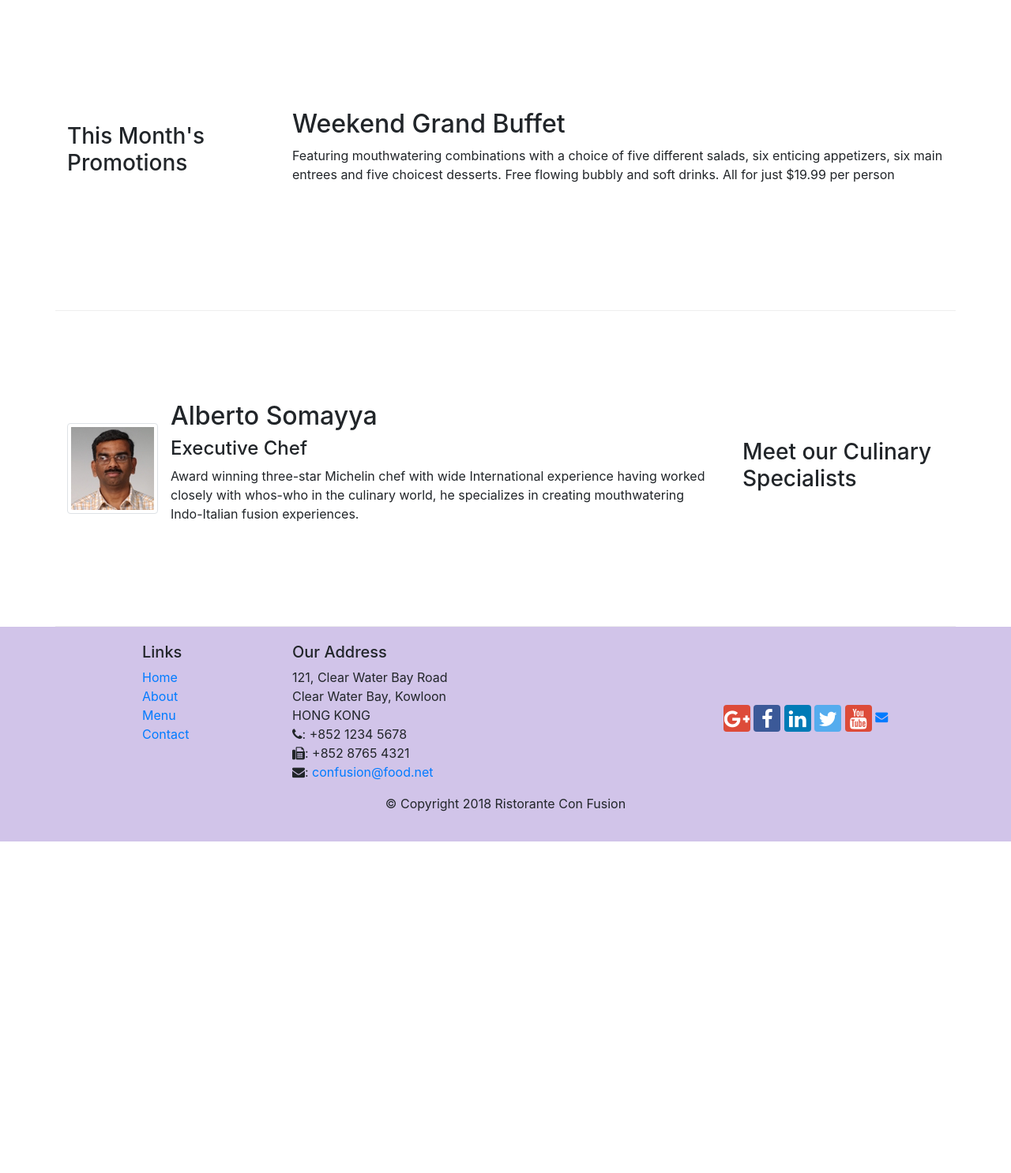
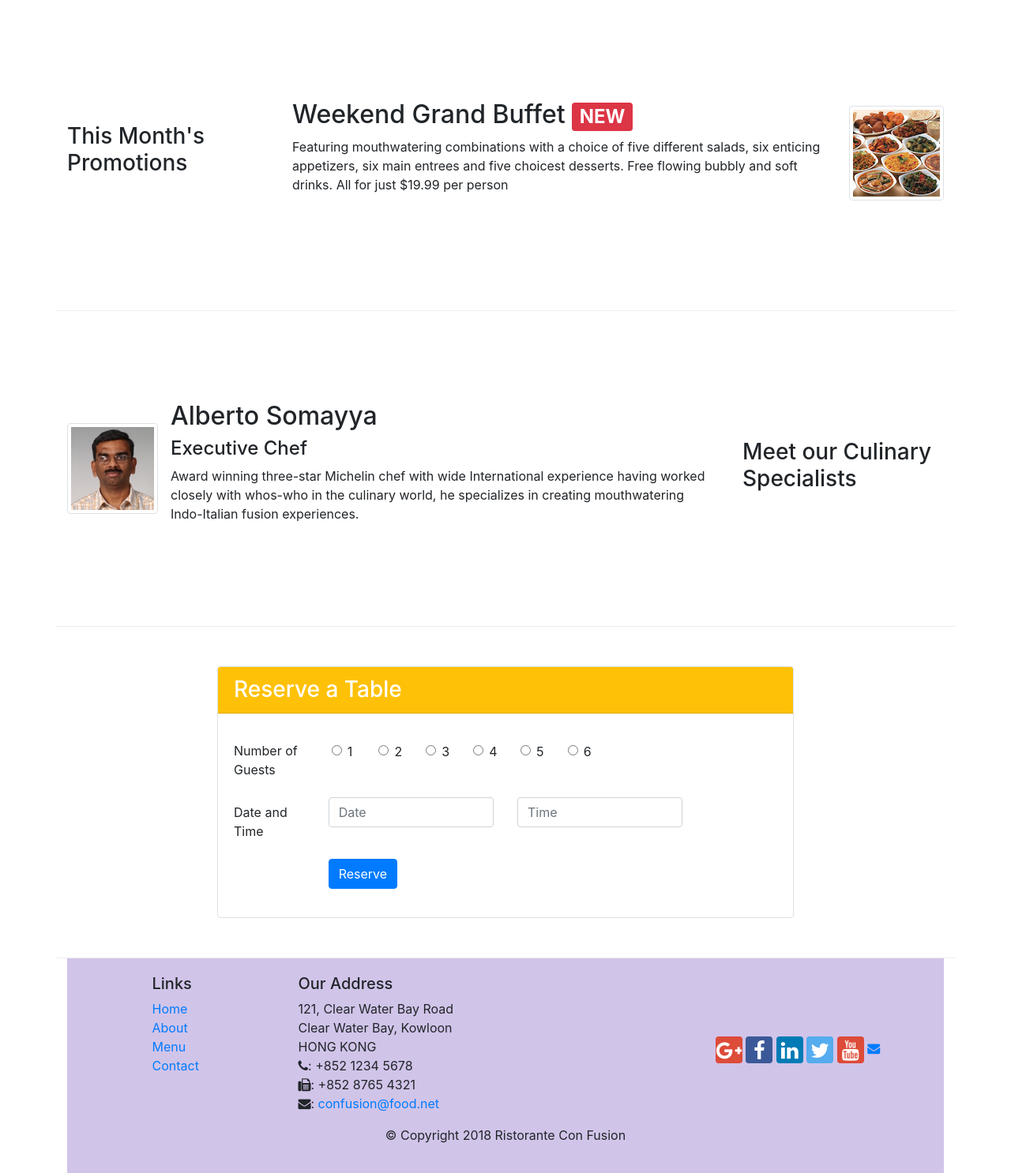
Before and after one commit to 17ucs062/Confusion, a website: page index.html in a window 1280 px wide. Shown: the part 760-2246 px from the top of the page at 79% size. Before the commit the page ends 1826 px from the top, so only its background shows below. Drawn offline with nearby package versions, Linux system fonts and the light colour scheme.

Commit message:
Tabs Week3

```diff
--- a/CSS/styles.css
+++ b/CSS/styles.css
@@ -37,3 +37,10 @@ body{
 .navbar-dark{
 	background-color: #512DA8;
 }
+
+.tab-content{
+	border-left: 1px solid #ddd;
+	border-right: 1px solid #ddd;
+	border-bottom: 1px solid #ddd;
+	padding: 10px;
+}
--- a/index.html
+++ b/index.html
@@ -40,8 +40,11 @@
                     <h1>Ristorante con Fusion</h1>
                     <p>We take inspiration from the World's best cuisines, and create a unique fusion experience. Our lipsmacking creations will tickle your culinary senses!</p>
                 </div>
-                <div class="col-12 col-sm-6">
+                <div class="col-12 col-sm-3">
                     <img src="images/img/logo.png" class="img-fluid">
+                </div>
+                <div class="col-12 col-sm-3 mt-5">
+                    <a href="#reserve" class="btn btn-block btn-sm btn-warning">Reserve Table</a>
                 </div>
             </div>
         </div>
@@ -58,7 +61,7 @@
                     <div class="media-body">
                         <h2 class="mt-0x">Uthappizza <span class="badge badge-danger"> Hot</span>
                         <span class="badge badge--pill badge-secondary">$4.99</span></h2>
-                        <p class="d-none d-sm-block">A unique combination of Indian Uthappam (pancake) and Italian pizza, topped with Cerignola olives, ripe vine cherry tomatoes, Vidalia onion, Guntur chillies and       Buffalo Paneer.</p>
+                        <p class="d-none d-sm-block d-none d-sm-block">A unique combination of Indian Uthappam (pancake) and Italian pizza, topped with Cerignola olives, ripe vine cherry tomatoes, Vidalia onion, Guntur chillies and Buffalo Paneer.</p>
                     </div>
                 </div>
             </div>
@@ -69,9 +72,14 @@
             <div class="col-12 col-sm-4 col-md-3">
                 <h3>This Month's Promotions</h3>
             </div>
-            <div class="col col-sm col-md">
-                <h2>Weekend Grand Buffet</h2>
-                <p>Featuring mouthwatering combinations with a choice of five different salads, six enticing appetizers, six main entrees and five choicest desserts. Free flowing bubbly and soft drinks. All for just $19.99 per person </p>
+            <div class="col-12 col-sm col-md">
+                <div class="media">
+                    <div class="media-body">
+                        <h2 class="mt-0x">Weekend Grand Buffet <span class="badge badge-danger"> NEW</span></h2>
+                        <p class="d-none d-sm-block">Featuring mouthwatering combinations with a choice of five different salads, six enticing appetizers, six main entrees and five choicest desserts. Free flowing bubbly and soft drinks. All for just $19.99 per person </p>
+                    </div>
+                    <img class="d-flex ml-3 img-thumbnail align-self-center media-right" src="images/img/buffet.png" alt="Buffet">
+                </div>
             </div>
         </div>
 
@@ -84,7 +92,55 @@
                 <div class="media-body">
                     <h2>Alberto Somayya</h2>
                     <h4>Executive Chef</h4>
-                    <p>Award winning three-star Michelin chef with wide International experience having worked closely with whos-who in the culinary world, he specializes in creating mouthwatering Indo-Italian fusion experiences. </p>
+                    <p class="d-none d-sm-block">Award winning three-star Michelin chef with wide International experience having worked closely with whos-who in the culinary world, he specializes in creating mouthwatering Indo-Italian fusion experiences. </p>
+                </div>
+            </div>
+        </div>
+
+        <div class="row row-content" id="reserve">
+            <div class="col-12 col-sm-8 offset-md-2">
+                <div class="card border">
+                    <h3 class="card-header bg-warning text-white">Reserve a Table</h3>
+                    <div class="card-body">
+                    <form>
+                        <div class="form-group row">
+                            <label for="Number" class="col-form-label col-12 col-md-2 mt-2">Number of Guests</label>
+                            <label class="form-check-label col-2 col-md-1 mt-3 ml-4">
+                                <input type="radio" class="form-check-input" name="optradio"> 1
+                            </label>
+                            <label class="form-check-label col-2 col-md-1 mt-3 ml-md-0">
+                                <input type="radio" class="form-check-input" name="optradio"> 2
+                            </label>
+                            <label class="form-check-label col-2 col-md-1 mt-3 ml-md-0">
+                                <input type="radio" class="form-check-input" name="optradio"> 3
+                            </label>
+                            <label class="form-check-label col-2 col-md-1 mt-3 ml-md-0">
+                                <input type="radio" class="form-check-input" name="optradio"> 4
+                            </label>
+                            <label class="form-check-label col-2 col-md-1 mt-3 ml-md-0">
+                                <input type="radio" class="form-check-input" name="optradio"> 5
+                            </label>
+                            <label class="form-check-label col-md-1 mt-3 ml-4 ml-md-0">
+                                <input type="radio" class="form-check-input" name="optradio"> 6
+                            </label>
+                        </div>
+                        <div class="form-group row">
+                            <label for="D&T" class="col-12 col-md-2 col-form-label">Date and Time</label>
+                            <div class="col-12 col-md-4">
+                                <input type="text" class="form-control" placeholder="Date">
+                            </div>
+                            <div class="col-12 col-md-4">
+                                <input type="text" class="form-control" placeholder="Time">
+                            </div>
+                        </div>
+                        <div class="form-group row">
+                            <div class=" col-10 offset-md-2 col-md-10">
+                                <button type="submit" class=" btn btn-primary">
+                                Reserve
+                                </button>
+                            </div>
+                        </div>
+                    </form>
                 </div>
             </div>
         </div>
```
Also changed, not shown: aboutus.html (+25 -0 lines).
